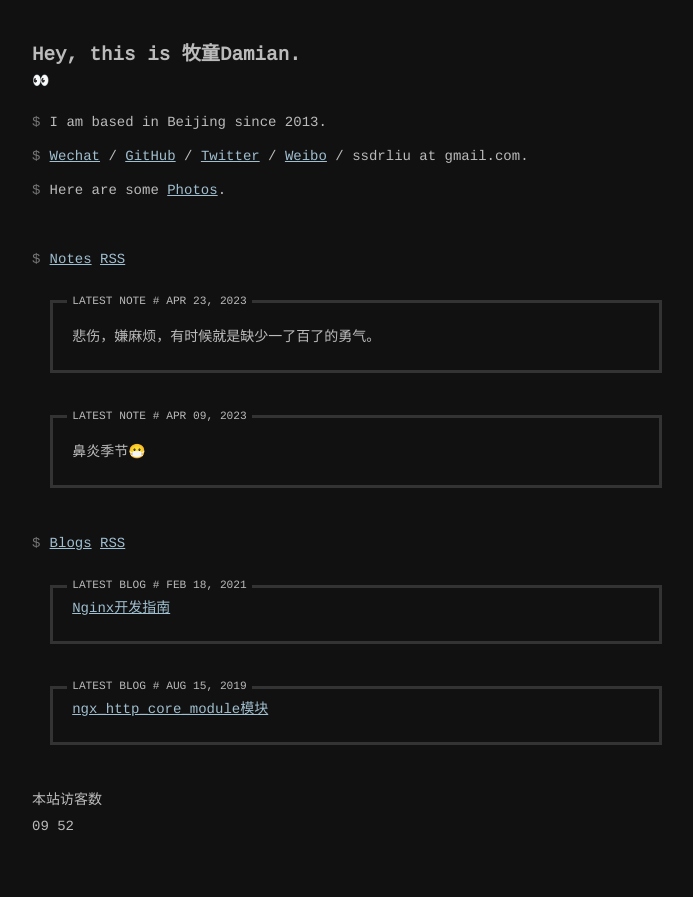
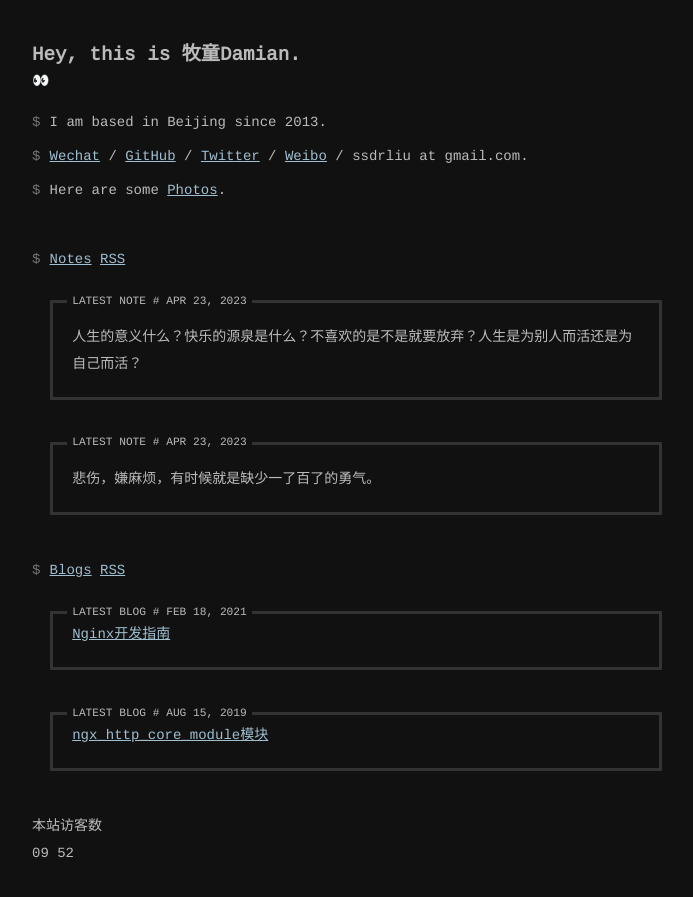
Before and after one commit to ssdr/site, a Jekyll site: the page built from index.html, in a window 1280 px wide. Shown: the top 897 px of the page, without its empty margins (293-986 px from the left). Built offline with Jekyll 4.4.1, drawn with Linux system fonts in a browser that asks for light colours; comment, search, counter and statistics services are not loaded.

Commit message:
📝 Update an entry via micropub

```diff
--- a/_data/notes.yml
+++ b/_data/notes.yml
@@ -1,3 +1,7 @@
+- date: 2023/04/23 16:22
+  content: |
+    人生的意义什么？快乐的源泉是什么？不喜欢的是不是就要放弃？人生是为别人而活还是为自己而活？
+
 - date: 2023/04/23 16:18
   content: |
     悲伤，嫌麻烦，有时候就是缺少一了百了的勇气。
```
